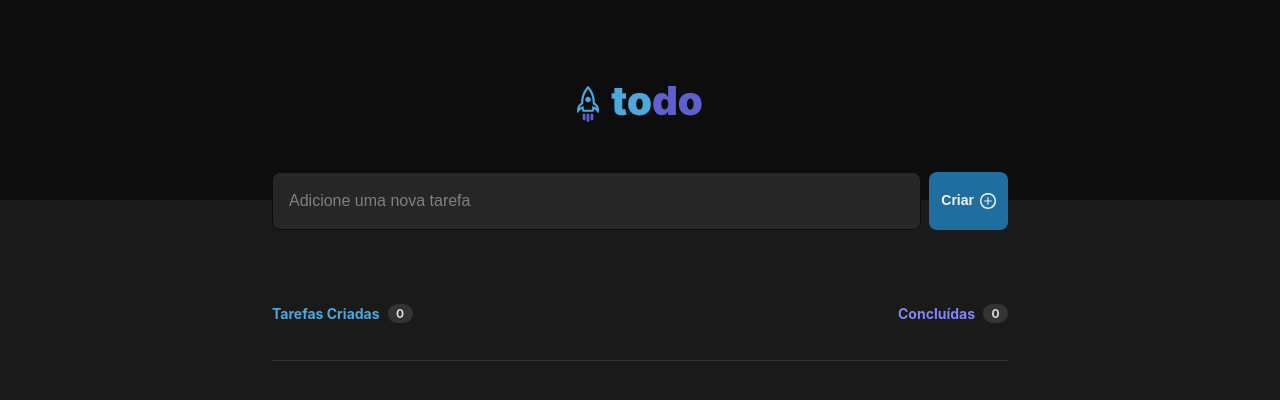
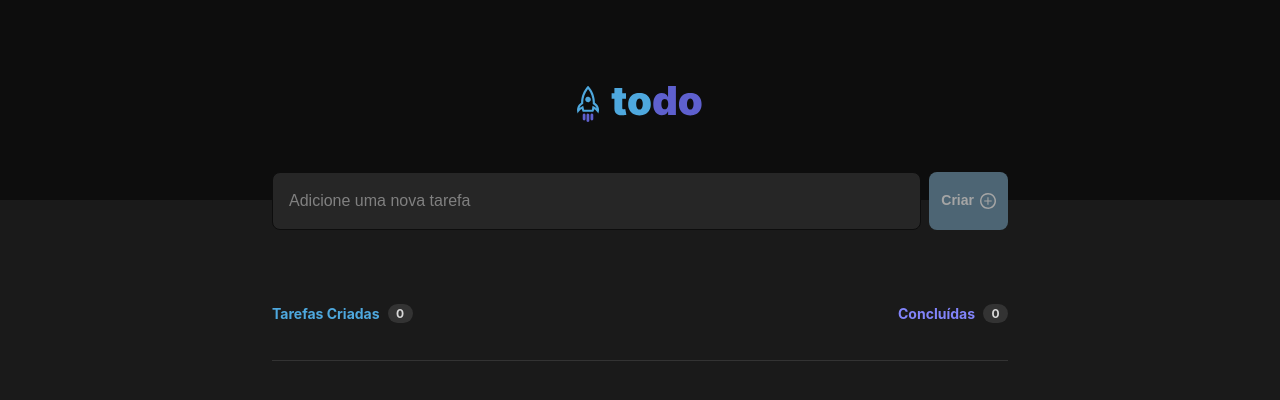
Before and after one commit to SpruceGabriela/ignite-todo-list, a React (Create React App) app: page / in a window 1280 px wide. Shown: the top 400 px of the page. Built offline with nearby package versions, Linux system fonts and the light colour scheme.

Commit message:
feat: add styles to disabled create task button

```diff
--- a/src/components/NewTask/NewTask.module.css
+++ b/src/components/NewTask/NewTask.module.css
@@ -11,7 +11,7 @@
   width: 100%;
   height: 54px;
   background: #262626;
-    border: 1px solid #0D0D0D;
+  border: 1px solid #0d0d0d;
   border-radius: 8px;
   margin-right: 8px;
   padding-left: 16px;
@@ -28,18 +28,33 @@
 
 .create {
   width: 90px;
-    background: #1E6F9F;
+  background: #1e6f9f;
   border-radius: 8px;
   border: none;
   font-style: normal;
   font-weight: 700;
   font-size: 14px;
   line-height: 140%;
-    color: #F2F2F2;
+  color: #f2f2f2;
   cursor: pointer;
   display: flex;
   align-items: center;
   justify-content: space-evenly;
+  transition: 0.3s;
+}
+
+.create:disabled {
+  filter: grayscale(70%);
+  color: #a5a5a5;
+  cursor: not-allowed;
+}
+
+.create:disabled svg {
+  color: #a5a5a5;
+}
+
+.create:disabled svg path {
+  fill: #a5a5a5;
 }
 
 /* mobile */
--- a/src/components/NewTask/NewTask.tsx
+++ b/src/components/NewTask/NewTask.tsx
@@ -19,8 +19,13 @@ const NewTask = () => {
         task: value,
       })
     );
+    setValue("");
+  };
 
-    setValue("");
+  const onEnterPress = (event: React.KeyboardEvent) => {
+    if (event.key === "Enter") {
+      onSubmit();
+    }
   };
 
   return (
@@ -33,8 +38,13 @@ const NewTask = () => {
         onChange={(event: React.ChangeEvent<HTMLInputElement>) =>
           setValue(event?.target.value)
         }
+        onKeyDown={onEnterPress}
       />
-      <button className={styles.create} onClick={onSubmit}>
+      <button
+        className={styles.create}
+        onClick={onSubmit}
+        disabled={value === ""}
+      >
         <span>Criar</span>
         <Plus />
       </button>
```
Also changed, not shown: src/assets/Plus.tsx (+17 -5 lines). Lines whose indentation alone changed are shown as unchanged.
